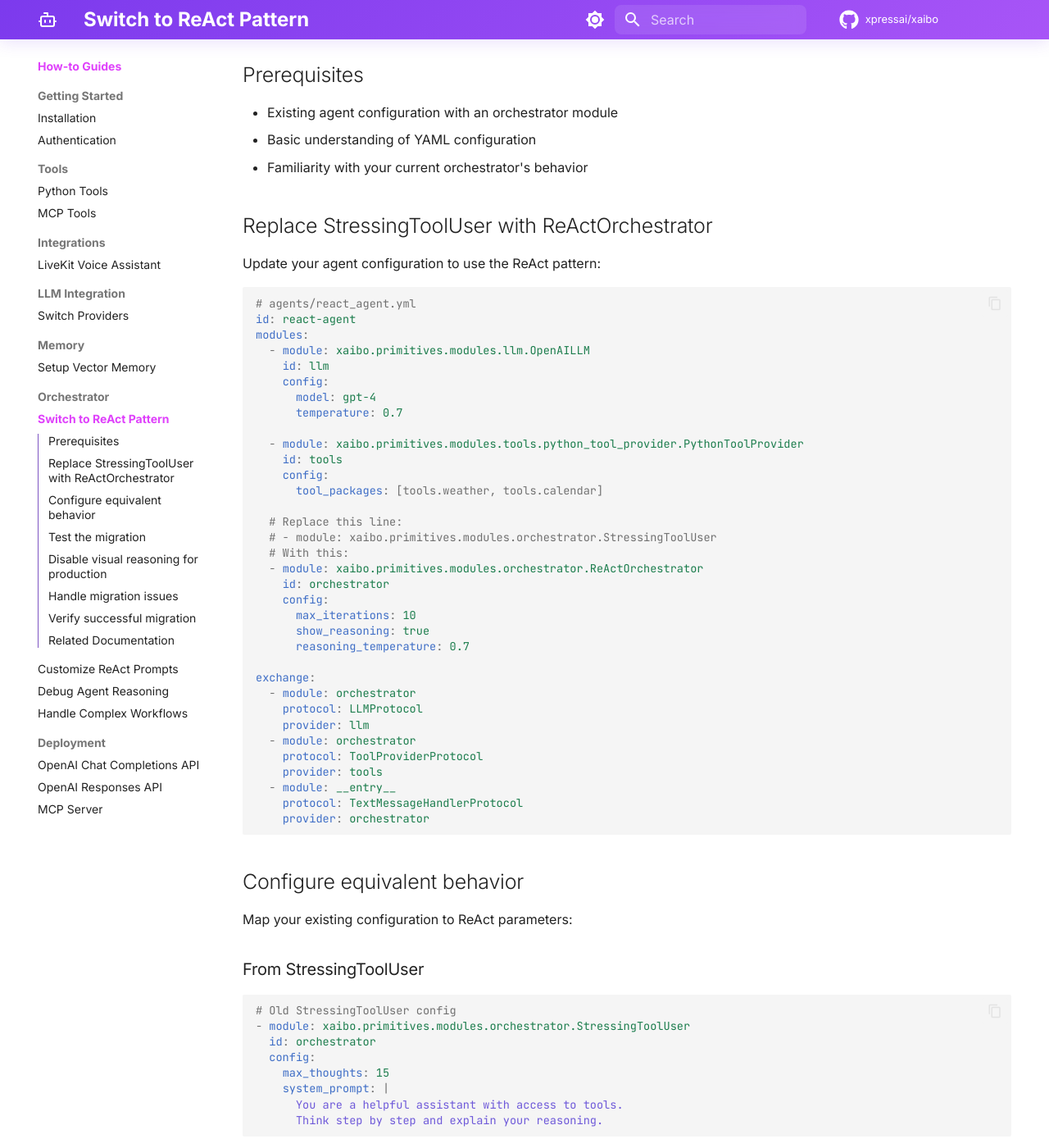
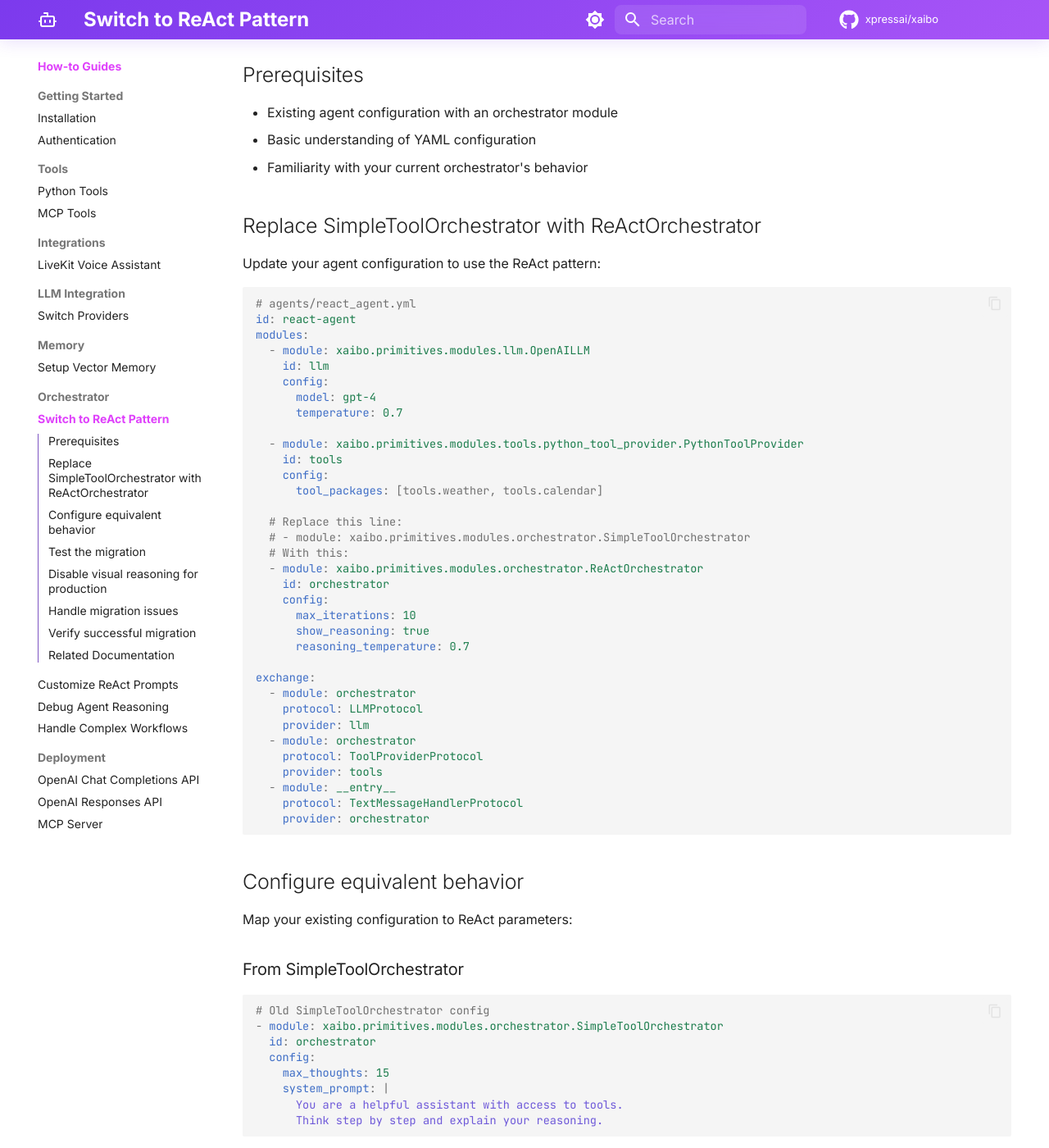
Before and after one commit to XpressAI/xaibo, an MkDocs documentation site: the page built from docs/how-to/orchestrator/switch-to-react-pattern.md, in a window 1280 px wide and 1400 px high, scrolled down 286 px. Shown: the whole window at 82% size. Built offline with MkDocs 1.6.1 and Material for MkDocs 9.7.7, drawn with Linux system fonts in a browser that asks for light colours; comment, search, counter and statistics services are not loaded; some of the changed text lies outside the part shown.

Commit message:
Fix docs and naming

````diff
--- a/docs/how-to/orchestrator/switch-to-react-pattern.md
+++ b/docs/how-to/orchestrator/switch-to-react-pattern.md
@@ -1,6 +1,6 @@
 # How to switch from other orchestrators to ReAct pattern
 
-This guide shows you how to migrate from [`StressingToolUser`](../../reference/modules/orchestrator.md#stressingtooluser) or other orchestrators to the [`ReActOrchestrator`](../../reference/modules/orchestrator.md#reactorchestrator) for more structured reasoning and better debugging capabilities.
+This guide shows you how to migrate from [`SimpleToolOrchestrator`](../../reference/modules/orchestrator.md#simpletoolorchestrator) or other orchestrators to the [`ReActOrchestrator`](../../reference/modules/orchestrator.md#reactorchestrator) for more structured reasoning and better debugging capabilities.
 
 ## Prerequisites
 
@@ -8,7 +8,7 @@ This guide shows you how to migrate from [`StressingToolUser`](../../reference/m
 - Basic understanding of YAML configuration
 - Familiarity with your current orchestrator's behavior
 
-## Replace StressingToolUser with ReActOrchestrator
+## Replace SimpleToolOrchestrator with ReActOrchestrator
 
 Update your agent configuration to use the ReAct pattern:
 
@@ -28,7 +28,7 @@ modules:
       tool_packages: [tools.weather, tools.calendar]
 
   # Replace this line:
-  # - module: xaibo.primitives.modules.orchestrator.StressingToolUser
+  # - module: xaibo.primitives.modules.orchestrator.SimpleToolOrchestrator
   # With this:
   - module: xaibo.primitives.modules.orchestrator.ReActOrchestrator
     id: orchestrator
@@ -53,11 +53,11 @@ exchange:
 
 Map your existing configuration to ReAct parameters:
 
-### From StressingToolUser
+### From SimpleToolOrchestrator
 
 ```yaml
-# Old StressingToolUser config
-- module: xaibo.primitives.modules.orchestrator.StressingToolUser
+# Old SimpleToolOrchestrator config
+- module: xaibo.primitives.modules.orchestrator.SimpleToolOrchestrator
   id: orchestrator
   config:
     max_thoughts: 15
@@ -80,7 +80,7 @@ Map your existing configuration to ReAct parameters:
 
 ### Configuration mapping
 
-| StressingToolUser | ReActOrchestrator | Notes |
+| SimpleToolOrchestrator | ReActOrchestrator | Notes |
 |-------------------|-------------------|-------|
 | `max_thoughts` | `max_iterations` | Same iteration limit concept |
 | `system_prompt` | `system_prompt` | Direct equivalent |
@@ -147,7 +147,7 @@ config:
 
 ### Tool execution changes
 
-ReActOrchestrator executes tools differently than StressingToolUser:
+ReActOrchestrator executes tools differently than SimpleToolOrchestrator:
 
 - Tools are called during ACTION phase only
 - Each tool execution triggers an OBSERVATION phase
````
Also changed, not shown: docs/explanation/concepts/react-pattern.md (+3 -3 lines), docs/tutorial/advanced-orchestration.md (+1 -1 lines), 1 other file.
